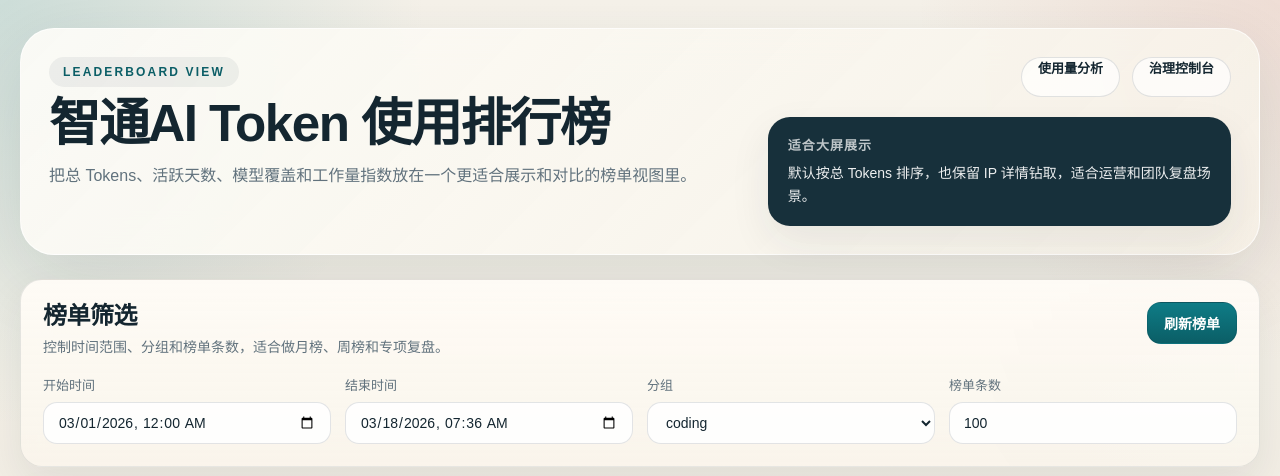
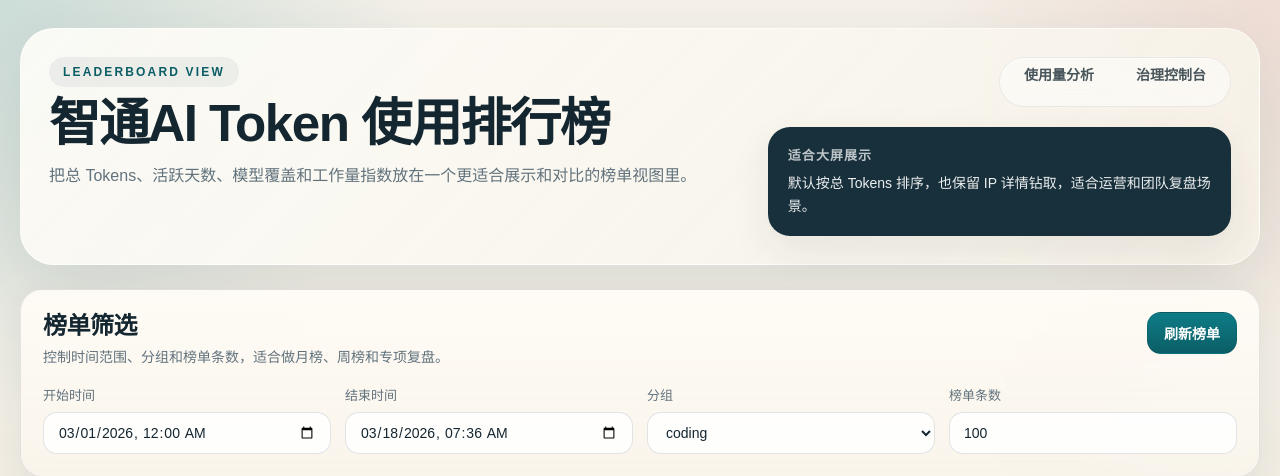
Before and after one commit to libingtong/new-api-guardian, a FastAPI app: page / in a window 1280 px wide. Shown: the top 476 px of the page. Run offline with FastAPI, Linux system fonts and the light colour scheme; data comes from the database, SQL or seed files in the repository; some libraries are stand-ins or nearby versions.

Commit message:
fix: refine hero navigation styling

```diff
--- a/app/static/styles.css
+++ b/app/static/styles.css
@@ -137,20 +137,48 @@ a {
 }
 
 .nav-pills {
-  flex-wrap: wrap;
+  display: inline-flex;
+  align-self: flex-end;
+  flex-wrap: nowrap;
   justify-content: flex-end;
+  gap: 6px;
+  padding: 6px;
+  border-radius: 999px;
+  border: 1px solid rgba(20, 38, 48, 0.08);
+  background: rgba(255, 255, 255, 0.44);
+  box-shadow: inset 0 1px 0 rgba(255, 255, 255, 0.65);
+  backdrop-filter: blur(10px);
 }
 
 .nav-pills a,
 .nav-pills button {
-  height: 40px;
-  padding: 0 16px;
+  height: 36px;
+  padding: 0 18px;
   border-radius: 999px;
-  border: 1px solid rgba(20, 38, 48, 0.12);
-  background: rgba(255, 255, 255, 0.68);
-  color: var(--ink);
-  font-size: 13px;
+  border: none;
+  background: transparent;
+  color: rgba(20, 38, 48, 0.78);
+  font-size: 14px;
   font-weight: 700;
+  box-shadow: none;
+  white-space: nowrap;
+}
+
+.nav-pills a:hover,
+.nav-pills button:hover {
+  transform: none;
+  box-shadow: none;
+  background: rgba(255, 255, 255, 0.72);
+  color: var(--accent-strong);
+}
+
+.nav-pills button {
+  background: rgba(20, 38, 48, 0.08);
+}
+
+.nav-pills button:hover {
+  background: rgba(180, 71, 61, 0.12);
+  color: var(--danger);
 }
 
 .page-content {
--- a/app/templates/admin.html
+++ b/app/templates/admin.html
@@ -4,7 +4,7 @@
   <meta charset="UTF-8" />
   <meta name="viewport" content="width=device-width, initial-scale=1.0" />
   <title>渠道熔断与自动恢复控制台</title>
-  <link rel="stylesheet" href="/static/styles.css?v=20260318-design-refresh-2" />
+  <link rel="stylesheet" href="/static/styles.css?v=20260318-design-refresh-3" />
 </head>
 <body class="app-shell">
   <div class="page-shell">
--- a/app/templates/admin_login.html
+++ b/app/templates/admin_login.html
@@ -4,7 +4,7 @@
   <meta charset="UTF-8" />
   <meta name="viewport" content="width=device-width, initial-scale=1.0" />
   <title>管理页登录</title>
-  <link rel="stylesheet" href="/static/styles.css?v=20260318-design-refresh-2" />
+  <link rel="stylesheet" href="/static/styles.css?v=20260318-design-refresh-3" />
 </head>
 <body class="app-shell">
   <div class="page-shell">
--- a/app/templates/index.html
+++ b/app/templates/index.html
@@ -4,7 +4,7 @@
   <meta charset="UTF-8" />
   <meta name="viewport" content="width=device-width, initial-scale=1.0" />
   <title>OneAPI 使用量分析</title>
-  <link rel="stylesheet" href="/static/styles.css?v=20260318-design-refresh-2" />
+  <link rel="stylesheet" href="/static/styles.css?v=20260318-design-refresh-3" />
 </head>
 <body class="app-shell">
   <div class="page-shell">
--- a/app/templates/leaderboard.html
+++ b/app/templates/leaderboard.html
@@ -4,7 +4,7 @@
   <meta charset="UTF-8" />
   <meta name="viewport" content="width=device-width, initial-scale=1.0" />
   <title>智通AI Token 使用排行榜</title>
-  <link rel="stylesheet" href="/static/styles.css?v=20260318-design-refresh-2" />
+  <link rel="stylesheet" href="/static/styles.css?v=20260318-design-refresh-3" />
 </head>
 <body class="app-shell">
   <div class="page-shell">
```
